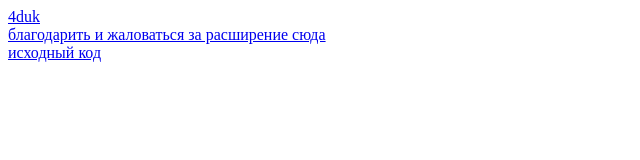
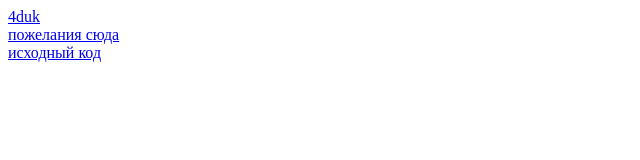
Before and after one commit to x4t3a/4dukChromeExtention, a browser extension: page docs/index.html in a window 1280 px wide. Shown: the whole page, without its empty margins (0-640 px from the left). Drawn offline with Linux system fonts and the light colour scheme.

Commit message:
Update index.html

```diff
--- a/docs/index.html
+++ b/docs/index.html
@@ -5,7 +5,7 @@
 	</head>
 	<body>
 		<a href="http://4duk.ru">4duk</a> <br>
-		<a href="https://vk.com/e4t3a">благодарить и жаловаться за расширение сюда</a> <br>
+		<a href="https://vk.com/n4t3a">пожелания сюда</a> <br>
 		<a href="https://github.com/x4t3a/4duk">исходный код</a>
 	</body>
 </html>
```
